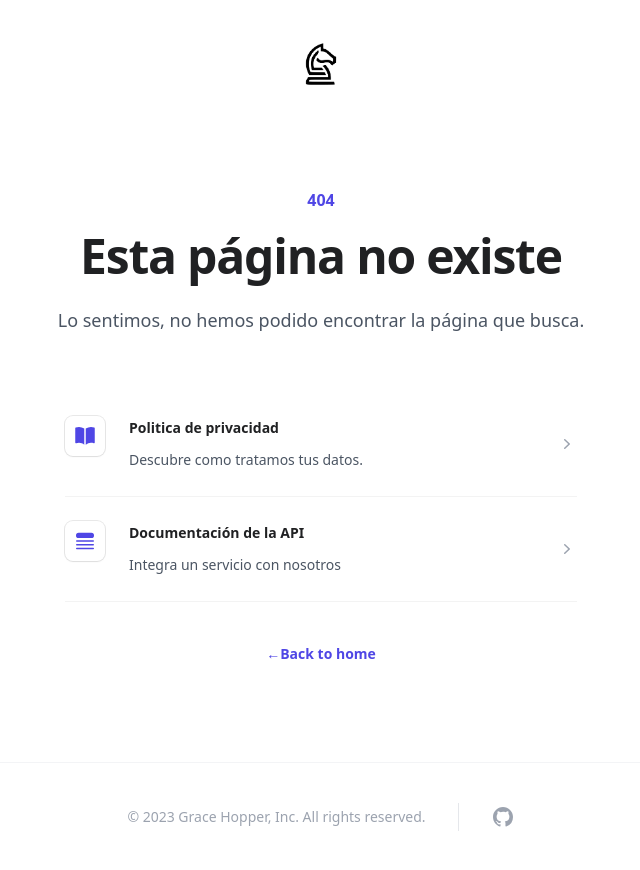
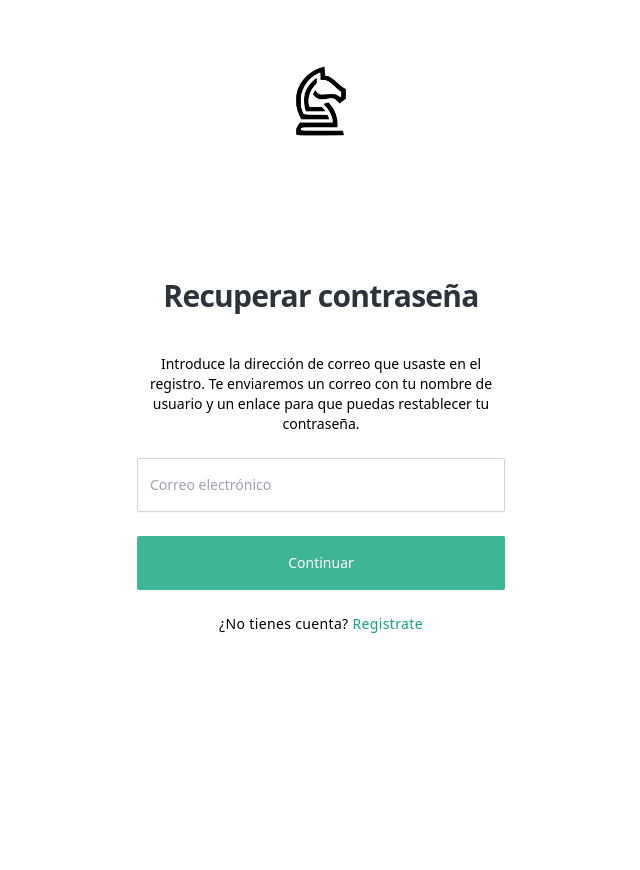
Before and after one commit to UNIZAR-30226-2023-01/chess-frontend, a Next.js app: page /auth/reset in a window 1280 px wide. Before the commit this address had no page. Shown: the whole page, without its empty margins (319-959 px from the left). After the commit the page ends 800 px from the top, so only its background shows below. Built offline with nearby package versions, Linux system fonts and the light colour scheme.

Commit message:
paginas de recuperación de contraseñas

```diff
--- /dev/null
+++ b/pages/auth/confirm.js
@@ -0,0 +1,97 @@
+
+
+export default function Login() {
+  const handleSubmit = (e) => {
+    e.preventDefault();
+
+    fetch(`${process.env.NEXT_PUBLIC_API_URL}/api/v1/auth/sign-in`, {
+      method: 'POST',
+      credentials: 'include',
+      headers: {
+        'Content-Type': 'application/json',
+      },
+      body: JSON.stringify({
+        username: e.target.elements?.username?.value,
+        password: e.target.elements?.password?.value,
+      }),
+    })
+        .then(async (res) => {
+          if (res.ok && res.status === 200) {
+            const data = await res.json();
+            const { id, username, email, token } = data; // extraer los datos del usuario del cuerpo de la respuesta
+            console.log('id:', id);
+            console.log('correo:', email);
+            console.log('username:', username);
+            console.log('token:', token);
+            // router.push('/home');
+            return;
+          }
+          throw new Error('Network response was not ok.');
+        })
+        .catch((error) => {
+          console.error('There has been a problem with your fetch operation:', error);
+        });
+  };
+
+  return (
+    <div className="flex min-h-screen flex-col justify-around sm:px-6 lg:px-8">
+      <div className="sm:mx-auto sm:w-full sm:max-w-md">
+        <div className="w-fit h-fit mx-auto py-4">
+          <img src="/assets/images/Logo_black.png" className=" h-20 mx-auto" />
+        </div>
+      </div>
+      <div className="sm:mx-auto sm:w-full sm:max-w-md">
+        <div className="py-8 px-4 sm:px-10">
+          <form
+            onSubmit={handleSubmit}
+            className="space-y-6"
+            action="#"
+            method="POST"
+          >
+            <h2 className="mb-10 text-center text-3xl font-bold tracking-tight text-gray-700">
+                Recuperar contraseña
+            </h2>
+            <p className='text-sm text-center'>
+             Su nueva contraseña debe ser segura y diferente a la anterior.
+            </p>
+            <div>
+              <div className="mt-2">
+                <input
+                  id="password"
+                  name="password"
+                  type="password"
+                  autoComplete="password"
+                  placeholder="Contraseña"
+                  required
+                  className="block w-full appearance-none rounded-sm border border-gray-300 px-3 py-4 placeholder-gray-400 shadow-sm focus:outline-none sm:text-sm"
+                />
+              </div>
+              <div className="mt-2">
+                <input
+                  id="confirm-password"
+                  name="confirm-password"
+                  type="password"
+                  autoComplete="confirm-password"
+                  placeholder="Confirmar nueva contraseña"
+                  required
+                  className="block w-full appearance-none rounded-sm border border-gray-300 px-3 py-4 placeholder-gray-400 shadow-sm focus:outline-none sm:text-sm"
+                />
+              </div>
+            </div>
+            <div>
+              <button
+                type="submit"
+                className="capitalize flex w-full justify-center rounded-sm border border-transparent bg-emerald/80 hover:bg-emerald/90 duration-300 py-4 px-4 text-sm font-medium text-white shadow-sm focus:outline-none"
+              >
+                  Enviar
+              </button>
+            </div>
+
+          </form>
+
+        </div>
+      </div>
+      <div/>
+    </div>
+  );
+}
--- /dev/null
+++ b/pages/auth/reset.js
@@ -0,0 +1,98 @@
+import Link from 'next/link';
+
+export default function Login() {
+  const handleSubmit = (e) => {
+    e.preventDefault();
+
+    fetch(`${process.env.NEXT_PUBLIC_API_URL}/api/v1/auth/sign-in`, {
+      method: 'POST',
+      credentials: 'include',
+      headers: {
+        'Content-Type': 'application/json',
+      },
+      body: JSON.stringify({
+        username: e.target.elements?.username?.value,
+        password: e.target.elements?.password?.value,
+      }),
+    })
+        .then(async (res) => {
+          if (res.ok && res.status === 200) {
+            const data = await res.json();
+            const { id, username, email, token } = data; // extraer los datos del usuario del cuerpo de la respuesta
+            console.log('id:', id);
+            console.log('correo:', email);
+            console.log('username:', username);
+            console.log('token:', token);
+            // router.push('/home');
+            return;
+          }
+          throw new Error('Network response was not ok.');
+        })
+        .catch((error) => {
+          console.error('There has been a problem with your fetch operation:', error);
+        });
+  };
+
+  return (
+    <div className="flex min-h-screen flex-col justify-around sm:px-6 lg:px-8">
+      <div className="sm:mx-auto sm:w-full sm:max-w-md">
+        <div className="w-fit h-fit mx-auto py-4">
+          <img src="/assets/images/Logo_black.png" className=" h-20 mx-auto" />
+        </div>
+      </div>
+      <div className="sm:mx-auto sm:w-full sm:max-w-md">
+        <div className="py-8 px-4 sm:px-10">
+          <form
+            onSubmit={handleSubmit}
+            className="space-y-6"
+            action="#"
+            method="POST"
+          >
+            <h2 className="mb-10 text-center text-3xl font-bold tracking-tight text-gray-700">
+                Recuperar contraseña
+            </h2>
+            <p className='text-sm text-center'>
+            Introduce la dirección de correo que usaste en el registro. Te enviaremos un correo con tu nombre de usuario y un enlace para que puedas restablecer tu contraseña.
+            </p>
+            <div>
+              <div className="mt-1">
+                <input
+                  id="email"
+                  name="email"
+                  type="email"
+                  autoComplete="email"
+                  placeholder="Correo electrónico"
+                  required
+                  className="block w-full appearance-none rounded-sm border border-gray-300 px-3 py-4 placeholder-gray-400 shadow-sm focus:outline-none sm:text-sm"
+                />
+              </div>
+            </div>
+
+            <div>
+              <button
+                type="submit"
+                className="capitalize flex w-full justify-center rounded-sm border border-transparent bg-emerald/80 hover:bg-emerald/90 duration-300 py-4 px-4 text-sm font-medium text-white shadow-sm focus:outline-none"
+              >
+                  Continuar
+              </button>
+            </div>
+
+            <div className="flex items-center justify-center">
+              <div className="text-sm font-base tracking-wide">
+                ¿No tienes cuenta?
+                <Link
+                  href="/auth/signup"
+                  className="ml-1 text-emerald"
+                >
+                 Registrate
+                </Link>
+              </div>
+            </div>
+          </form>
+
+        </div>
+      </div>
+      <div/>
+    </div>
+  );
+}
```
